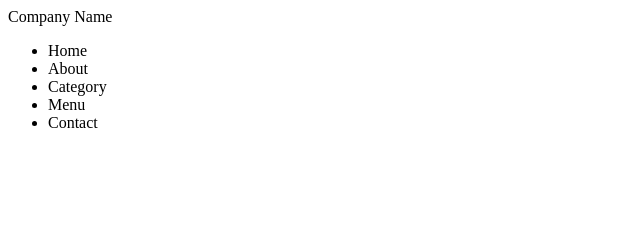
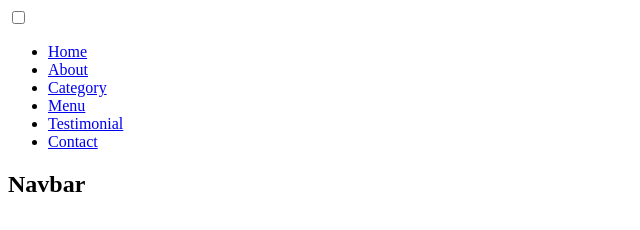
Before and after one commit to ashish-shinde03318/Prodigy_WD_01, a plain HTML site: page index.html in a window 1280 px wide. Shown: the whole page, without its empty margins (0-640 px from the left). Drawn offline with Linux system fonts and the light colour scheme.

Commit message:
made changes with index.html

```diff
--- a/index.html
+++ b/index.html
@@ -1,21 +1,29 @@
-<!DOCTYPE html>
 <html lang="en">
 <head>
-    <title>Document</title>
-    <style>
-
-    </style>
+    <meta charset="UTF-8">
+    <meta http-equiv="X-UA-Compatible" content="IE=edge">
+    <meta name="viewport" content="width=device-width, initial-scale=1.0">
+    <title>Navbar</title>
 </head>
 <body>
-    <div>
-        Company Name
-        <ul>
-            <li>Home</li>
-            <li>About</li>
-            <li>Category</li>
-            <li>Menu</li>
-            <li>Contact</li>
-        </ul>
-    </div>
+    <nav class="navbar">
+        <div class="navbar-container container">
+            <input type="checkbox" name="" id="">
+            <div class="hamburger-lines">
+                <span class="line line1"></span>
+                <span class="line line2"></span>
+                <span class="line line3"></span>
+            </div>
+            <ul class="menu-items">
+                <li><a href="#">Home</a></li>
+                <li><a href="#">About</a></li>
+                <li><a href="#">Category</a></li>
+                <li><a href="#">Menu</a></li>
+                <li><a href="#">Testimonial</a></li>
+                <li><a href="#">Contact</a></li>
+            </ul>
+            <h1 class="logo">Navbar</h1>
+        </div>
+    </nav>
 </body>
 </html>
```
